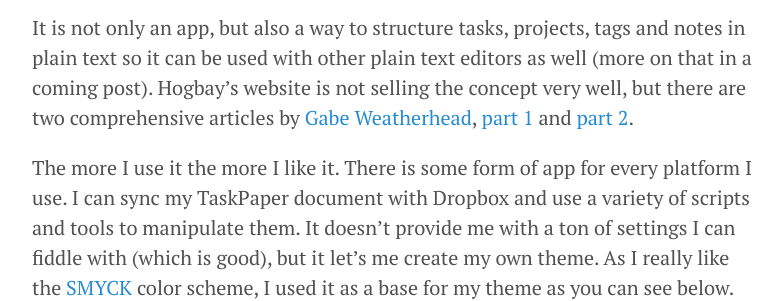
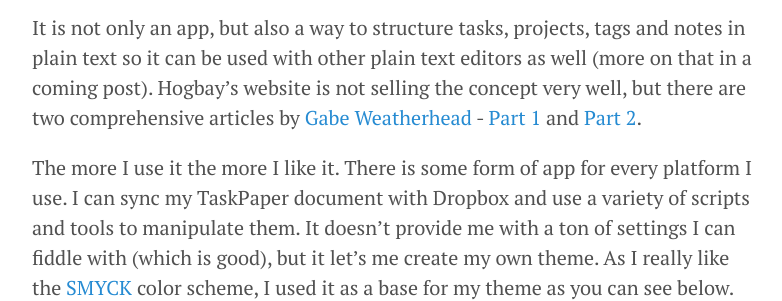
Before and after one commit to emilerl/emilerl.github.io, a Jekyll site: the page built from _posts/2014-09-03-ode-to-plain-text.md, in a window 1280 px wide, cut to the strip 1207-1508 px from the top of the page. Shown: the whole strip, without its empty margins (248-1030 px from the left). Built offline with Jekyll 4.4.1, drawn with Linux system fonts in a browser that asks for light colours; Markdown is read by kramdown in place of the engine named in the settings; comment, search, counter and statistics services are not loaded.

Commit message:
adjustments

```diff
--- a/_posts/2014-09-03-ode-to-plain-text.md
+++ b/_posts/2014-09-03-ode-to-plain-text.md
@@ -15,7 +15,7 @@
 
 Recently I have started to use [TaskPaper](http://www.hogbaysoftware.com/products/taskpaper), by Hogbay Software. Or actually, re-started as I have tried it in the passed and dismissed it as it doesn't have all the bells and whistles of something like OmniFocus.
 
-It is not only an app, but also a way to structure tasks, projects, tags and notes in plain text so it can be used with other plain text editors as well (more on that in a coming post). Hogbay's website is not selling the concept very well, but there are two comprehensive articles by [Gabe Weatherhead](http://twitter.com/macdrifter), [part 1](http://www.macdrifter.com/2014/01/deconstructing-my-omnifocus-dependency.html) and [part 2](http://www.macdrifter.com/2014/02/the-taskpaper-rd-notebook.html).
+It is not only an app, but also a way to structure tasks, projects, tags and notes in plain text so it can be used with other plain text editors as well (more on that in a coming post). Hogbay's website is not selling the concept very well, but there are two comprehensive articles by [Gabe Weatherhead](http://twitter.com/macdrifter) - [Part 1](http://www.macdrifter.com/2014/01/deconstructing-my-omnifocus-dependency.html) and [Part 2](http://www.macdrifter.com/2014/02/the-taskpaper-rd-notebook.html).
 
 The more I use it the more I like it. There is some form of app for every platform I use. I can sync my TaskPaper document with Dropbox and use a variety of scripts and tools to manipulate them. It doesn't provide me with a ton of settings I can fiddle with (which is good), but it let's me create my own theme. As I really like the [SMYCK](http://color.smyck.org/) color scheme, I used it as a base for my theme as you can see below.
 
```
